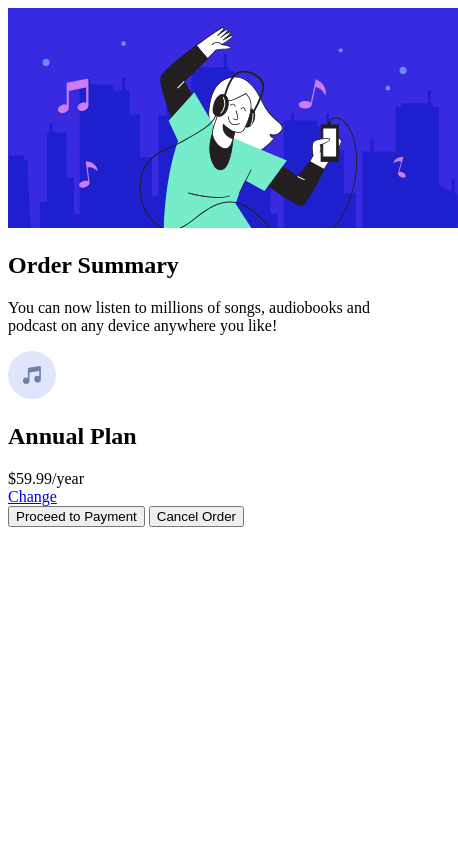
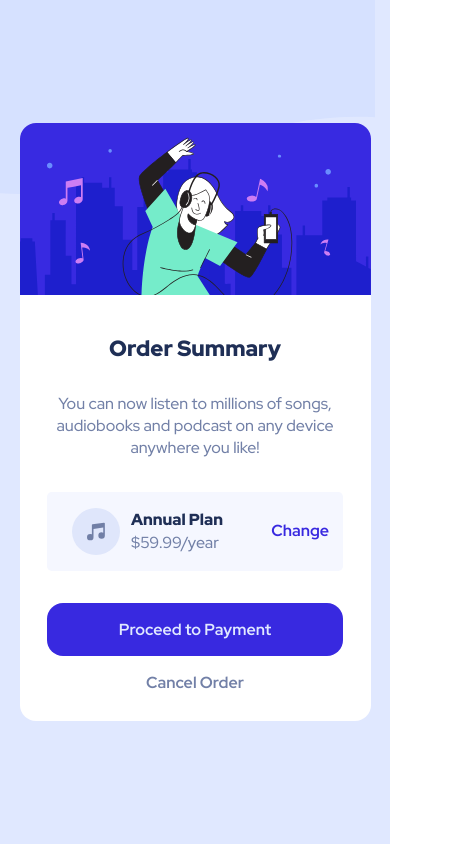
Before and after one commit to DavidUpegui/FEM---Summary_Component----HTML-CSS, a plain HTML site: page index.html in a window 390 px wide. Shown: the whole page, 458 px wide, since content can reach past the window. Drawn offline with Linux system fonts and the light colour scheme.

Commit message:
Finalized Application with all the css styles applied.
The application was succesfully terminated with responsive design
(mobile-first), a reset css stylesheet and all the others css styles for
completing the page.

```diff
--- /dev/null
+++ b/css/reset.css
@@ -0,0 +1,161 @@
+@charset "UTF-8";
+/*
+
+  Con este reset vamos a resolver:
+    👉 Unificar el uso de Custom Properties
+    👉 Problemas de box-model más generales
+    👉 Problemas con imagenes, vídeos e iconos svg
+    👉 Problemas con tipografías y etiquetas input en formularios
+    👉 Unificar la tipografía de todas las etiquetas de una web
+
+*/
+/* Aquí definimos las Custom properties */
+:root {
+  --negro: #393939;
+  /* Tipografía */
+  --tipo-principal: Helvetica, Arial, sans-serif;
+  --tipo-secundaria: Verdana;
+}
+
+/* Las adaptamos al modo oscuro */
+@media (prefers-color-scheme: dark) {
+  :root {
+    --negro: #ececec;
+  }
+}
+/* Opcional */
+/* Configuramos si un usuario ha activado el modo alto contraste. (WD) */
+/* Opcional */
+/* Desactivamos los animations en el caso de que el usuario haya configurado el modo sin animation */
+@media (prefers-reduced-motion: reduce) {
+  * {
+    -webkit-animation: none !important;
+            animation: none !important;
+    -webkit-transition: none !important;
+    transition: none !important;
+  }
+}
+/* Reseteamos los margin y paddings de todas las etiquetas */
+* {
+  margin: 0;
+  padding: 0;
+  border: 0;
+  -webkit-box-sizing: border-box;
+          box-sizing: border-box;
+  vertical-align: baseline;
+}
+
+/* Evitamos problemas con las imagenes */
+img, picture, video, iframe, figure {
+  max-width: 100%;
+  width: 100%;
+  display: block;
+  /* opcional */
+  -o-object-fit: cover;
+     object-fit: cover;
+  /* opcional */
+  -o-object-position: center center;
+     object-position: center center;
+}
+
+/* Reseteamos los enlaces para funcionar como cajas... */
+a {
+  display: block;
+  text-decoration: none;
+  color: inherit;
+  font-size: inherit;
+}
+
+/* ... excepto los que se encuentran en párrafos */
+p a {
+  display: inline;
+}
+
+/* Quitamos los puntos de los <li> */
+li {
+  list-style-type: none;
+}
+
+/* Configuramos anclas suaves */
+html {
+  scroll-behavior: smooth;
+}
+
+/* Desactivamos estilos por defecto de las principales etiquetas de texto */
+h1, h2, h3, h4, h5, h6, p, span, a, strong, blockquote, i, b, u, em {
+  font-size: 1em;
+  font-weight: inherit;
+  font-style: inherit;
+  text-decoration: none;
+  color: inherit;
+}
+
+/* Evitamos problemas con los pseudoelementos de quotes */
+blockquote:before, blockquote:after, q:before, q:after {
+  content: "";
+  content: none;
+}
+
+/* Configuramos el texto que seleccionamos */
+::-moz-selection {
+  background-color: var(--negro);
+  color: var(--blanco);
+}
+::selection {
+  background-color: var(--negro);
+  color: var(--blanco);
+}
+
+/* Nivelamos problemas de tipografías y colocación de formularios */
+form, input, textarea, select, button, label {
+  font-family: inherit;
+  font-size: inherit;
+  -webkit-hyphens: auto;
+      -ms-hyphens: auto;
+          hyphens: auto;
+  background-color: transparent;
+  color: inherit;
+  display: block;
+  /* opcional */
+  -webkit-appearance: none;
+     -moz-appearance: none;
+          appearance: none;
+}
+
+/* Reseteamos las tablas */
+table, tr, td {
+  border-collapse: collapse;
+  border-spacing: 0;
+}
+
+/* Evitamos problemas con los SVG */
+svg {
+  width: 100%;
+  display: block;
+  fill: currentColor;
+}
+
+/* (Probándolo, no usar en producción) En el caso de añadir una  */
+/* p svg{
+  display: inline;
+  width: initial;
+} */
+/* Configuramos la tipografía para toda la web */
+body {
+  min-height: 100vh;
+  font-size: 100%;
+  font-family: var(--tipo-principal);
+  color: var(--negro);
+  /* opcional */
+  line-height: 1.4em;
+  /* opcional */
+  -webkit-hyphens: auto;
+      -ms-hyphens: auto;
+          hyphens: auto;
+  /* opcional */
+  font-smooth: always;
+  /* opcional */
+  -webkit-font-smoothing: antialiased;
+  /* opcional */
+  -moz-osx-font-smoothing: grayscale;
+}
--- /dev/null
+++ b/css/styles.css
@@ -0,0 +1,130 @@
+html,body{
+    height: 100%;
+    font-family: 'Red Hat Display', sans-serif;
+}
+:root{
+    --Pale-blue: hsl(225, 100%, 94%);
+    --Bright-blue: hsl(245, 75%, 52%);
+    --Very-pale-blue: hsl(225, 100%, 98%);
+    --Desaturated-blue: hsl(224, 23%, 55%);
+    --Dark-blue: hsl(223, 47%, 23%);
+}
+.main{
+    background-color: var(--Pale-blue);
+    background-image: url(../images/pattern-background-mobile.svg);
+    background-repeat: no-repeat;
+    display: flex;
+    justify-content: center;
+    align-items: center;
+    width: 100%;
+    height: 100%;
+}
+.card{
+    font-size: 16px;
+    background-color: white;
+    width: 90%;
+    height: fit-content;
+    border-radius: 1rem;
+    overflow: hidden;
+}
+.card__body{
+    display: flex;
+    flex-direction: column;
+    justify-items: center;
+    align-items: center;
+    padding: 1.7rem;
+}
+.card__title{
+    color: var(--Dark-blue);
+    margin: 1rem;
+    font-size: 22px;
+    font-weight: 900;
+}
+.card__p{
+    color: var(--Desaturated-blue);
+    text-align: center;
+    margin: 1rem 0;
+}
+.plan{
+    background-color: var(--Very-pale-blue);
+    display: flex;
+    justify-content: center;
+    align-items: center;
+    width: 100%;
+    padding: 1rem 0.5rem;
+    margin: 1rem 0;
+    border-radius: 0.3rem;
+}
+.plan__img{
+    margin: 0 0.7rem;
+    width: 17%;
+}
+.plan__aspects{
+    width: 50%;
+}
+.plan__duration{
+    color: var(--Dark-blue);
+    font-weight: 900;
+}
+.plan__price{
+    color: var(--Desaturated-blue)
+}
+.plan__change{
+    color: var(--Bright-blue);
+    font-weight: 700;
+}
+.plan__change:hover{
+    cursor: pointer;
+    filter: brightness(110%);
+}
+.plan__change:active{
+    filter: brightness(150%);
+}
+.btn--pay{
+    font-weight: 700;
+    color: var(--Pale-blue);
+    background-color: var(--Bright-blue);
+    display: block;
+    width: 100%;
+    padding: 1rem 0;
+    border-radius: 1rem;
+    margin: 1rem 0;
+}
+.btn--pay:hover{
+    cursor: pointer;
+    filter: brightness(110%);
+}
+.btn--pay:active{
+    filter: brightness(150%);
+}
+.btn--cancel{
+    color: var(--Desaturated-blue);
+    font-weight: 700;
+}
+.btn--cancel:hover{
+    cursor: pointer;
+    filter: brightness(80%);
+}
+.btn--cancel:active{
+    filter: brightness(50%);
+}
+
+@media only screen and (min-width: 376px){
+    .card{
+        max-width: 375px;
+    }
+}
+
+@media only screen and (min-width: 576px){
+    .main{
+        background-image: url(../images/pattern-background-desktop.svg);
+    }
+    .card{
+        max-width: 375px;
+    }
+}
+@media only screen and (min-width: 1440px){
+    .card{
+        max-width: 400px;
+    }
+}
--- a/index.html
+++ b/index.html
@@ -5,25 +5,31 @@
   <meta name="viewport" content="width=device-width, initial-scale=1.0"> <!-- displays site properly based on user's device -->
   <link rel="icon" type="image/png" sizes="32x32" href="./images/favicon-32x32.png">
   <link href="https://fonts.googleapis.com/css2?family=Big+Shoulders+Display:wght@700&family=Red+Hat+Display:wght@500&display=swap" rel="stylesheet">
+  <link rel="preconnect" href="https://fonts.googleapis.com">
+  <link rel="preconnect" href="https://fonts.gstatic.com" crossorigin>
+  <link href="https://fonts.googleapis.com/css2?family=Red+Hat+Display:wght@500;700;900&display=swap" rel="stylesheet">
+  <link rel="stylesheet" href="./css/reset.css">
+  <link rel="stylesheet" href="./css/styles.css">
 </head>
 <body>
   <main class="main">
     <article class="card">
-      <div class="card__img-cont">
       <img src="./images/illustration-hero.svg" alt="Imagen escuchando música" class="card__img">
-      </div>
+      <div class="card__body">
         <h1 class="card__title">Order Summary</h1>
         <p class="card__p">You can now listen to millions of songs, audiobooks and podcast on any device anywhere you like!</p>
         <div class="plan">
           <img src="./images/icon-music.svg" alt="Ícono de música" class="plan__img">
           <div class="plan__aspects">
-          <h2 class="plan__time">Annual Plan</h2>
+            <h2 class="plan__duration">Annual Plan</h2>
             <span class="plan__price">$59.99/year</span>
           </div>
           <a href="#" class="plan__change">Change</a>
         </div>
         <button class="btn--pay">Proceed to Payment</button>
         <button class="btn--cancel">Cancel Order</button>
+      </div>
+
     </article>
   </main>
 </body>
```
Lines whose indentation alone changed are shown as unchanged.
